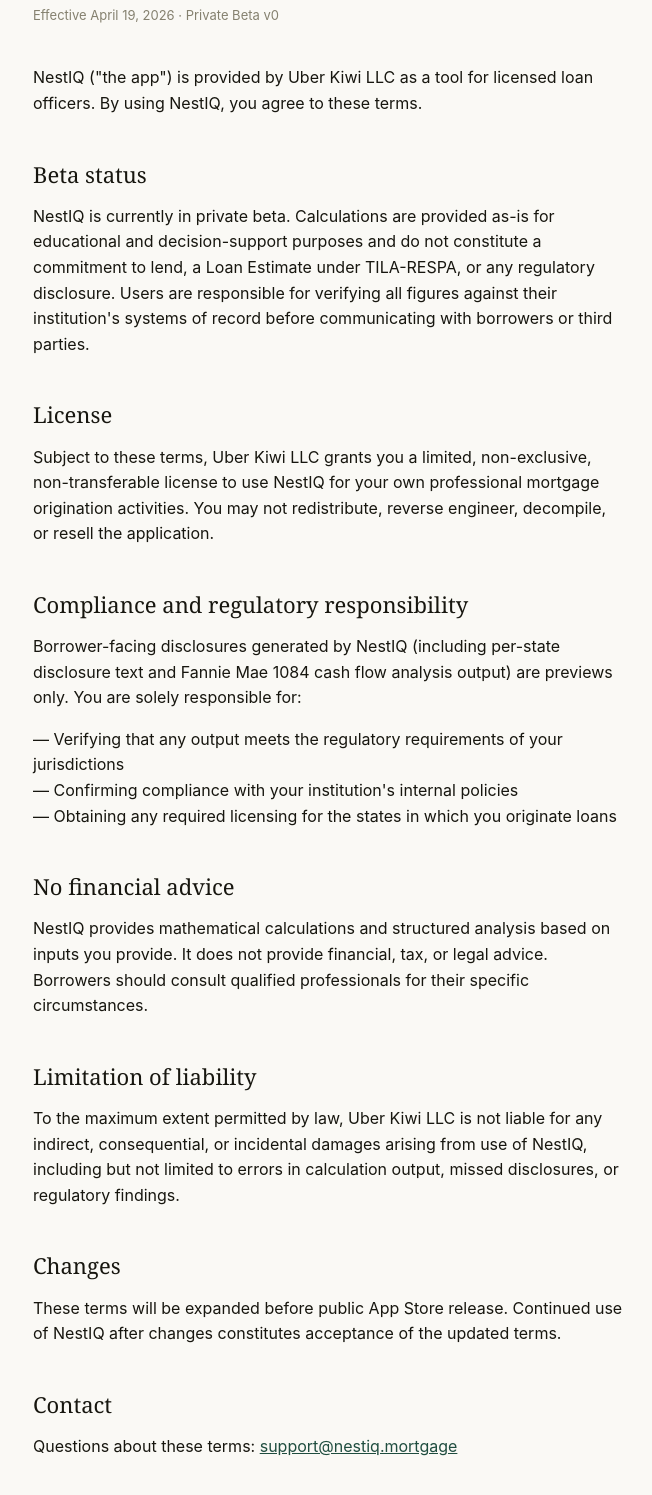
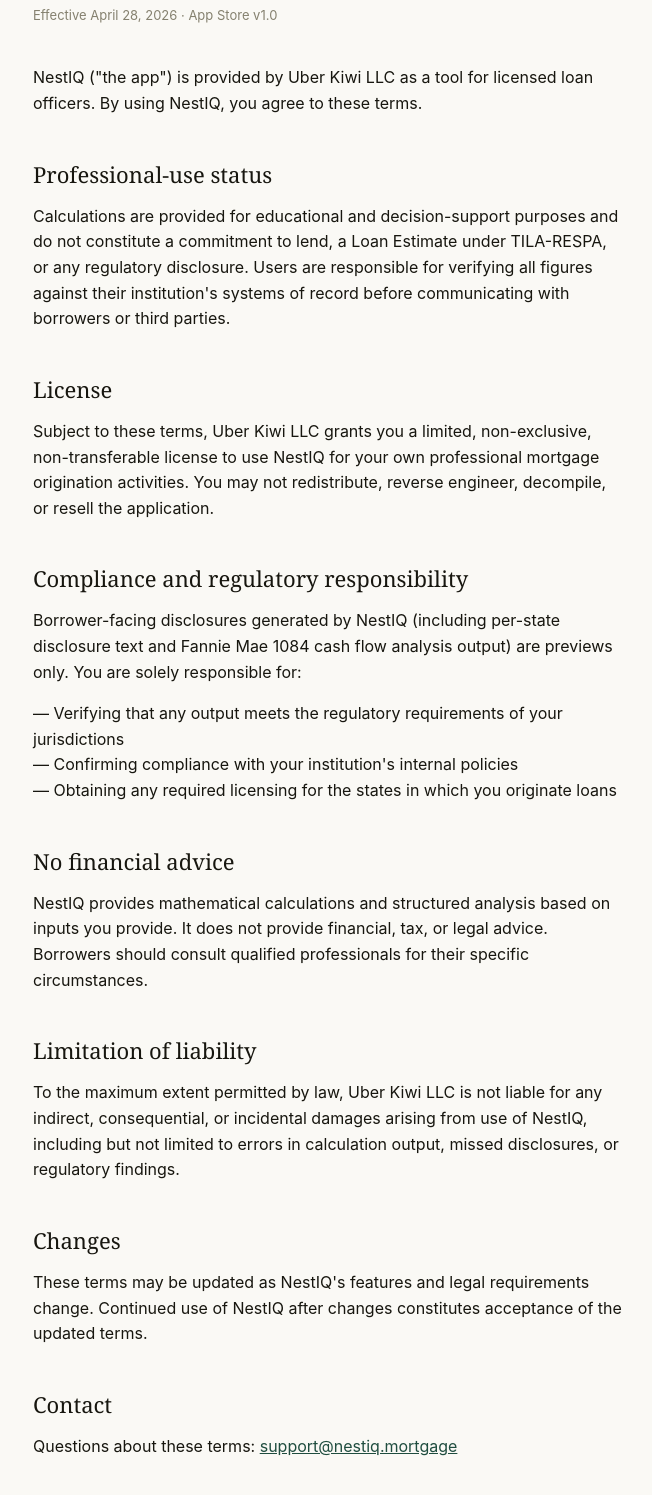
Before and after one commit to perlantir/nestiq-web, a plain HTML site: page terms.html in a window 1280 px wide. Shown: the part 157-1652 px from the top of the page, without its empty margins (311-963 px from the left). Drawn offline with Linux system fonts and the light colour scheme.

Commit message:
Prepare NestIQ site for App Store v1

```diff
--- a/terms.html
+++ b/terms.html
@@ -38,12 +38,12 @@
 <div class="wrap">
 <a class="back" href="/">← NestIQ</a>
 <h1>Terms of Service</h1>
-<p class="meta">Effective April 19, 2026 · Private Beta v0</p>
+<p class="meta">Effective April 28, 2026 · App Store v1.0</p>
 
 <p>NestIQ ("the app") is provided by Uber Kiwi LLC as a tool for licensed loan officers. By using NestIQ, you agree to these terms.</p>
 
-<h2>Beta status</h2>
-<p>NestIQ is currently in private beta. Calculations are provided as-is for educational and decision-support purposes and do not constitute a commitment to lend, a Loan Estimate under TILA-RESPA, or any regulatory disclosure. Users are responsible for verifying all figures against their institution's systems of record before communicating with borrowers or third parties.</p>
+<h2>Professional-use status</h2>
+<p>Calculations are provided for educational and decision-support purposes and do not constitute a commitment to lend, a Loan Estimate under TILA-RESPA, or any regulatory disclosure. Users are responsible for verifying all figures against their institution's systems of record before communicating with borrowers or third parties.</p>
 
 <h2>License</h2>
 <p>Subject to these terms, Uber Kiwi LLC grants you a limited, non-exclusive, non-transferable license to use NestIQ for your own professional mortgage origination activities. You may not redistribute, reverse engineer, decompile, or resell the application.</p>
@@ -61,7 +61,7 @@
 <p>To the maximum extent permitted by law, Uber Kiwi LLC is not liable for any indirect, consequential, or incidental damages arising from use of NestIQ, including but not limited to errors in calculation output, missed disclosures, or regulatory findings.</p>
 
 <h2>Changes</h2>
-<p>These terms will be expanded before public App Store release. Continued use of NestIQ after changes constitutes acceptance of the updated terms.</p>
+<p>These terms may be updated as NestIQ's features and legal requirements change. Continued use of NestIQ after changes constitutes acceptance of the updated terms.</p>
 
 <h2>Contact</h2>
 <p>Questions about these terms: <a href="mailto:support@nestiq.mortgage">support@nestiq.mortgage</a></p>
```
Also changed, not shown: index.html (+3 -3 lines), privacy.html (+4 -4 lines), support.html (+2 -2 lines).
